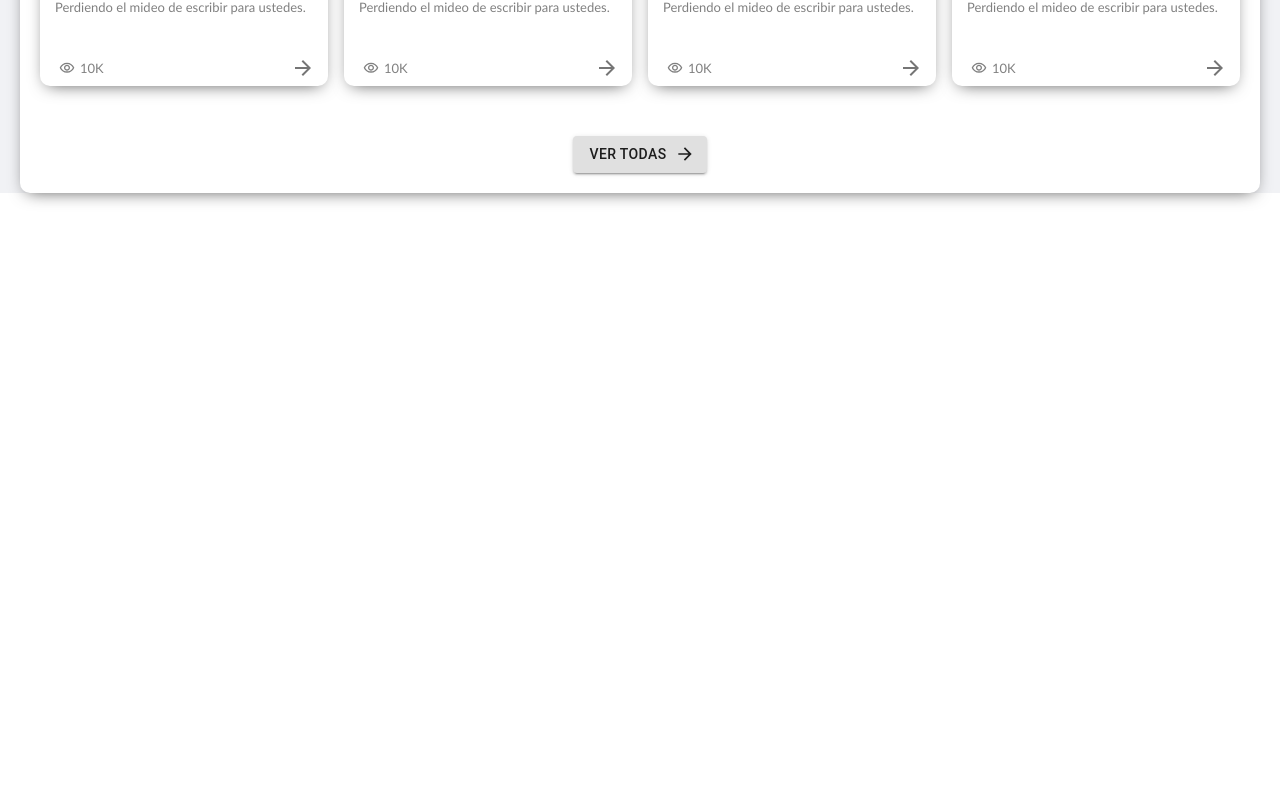
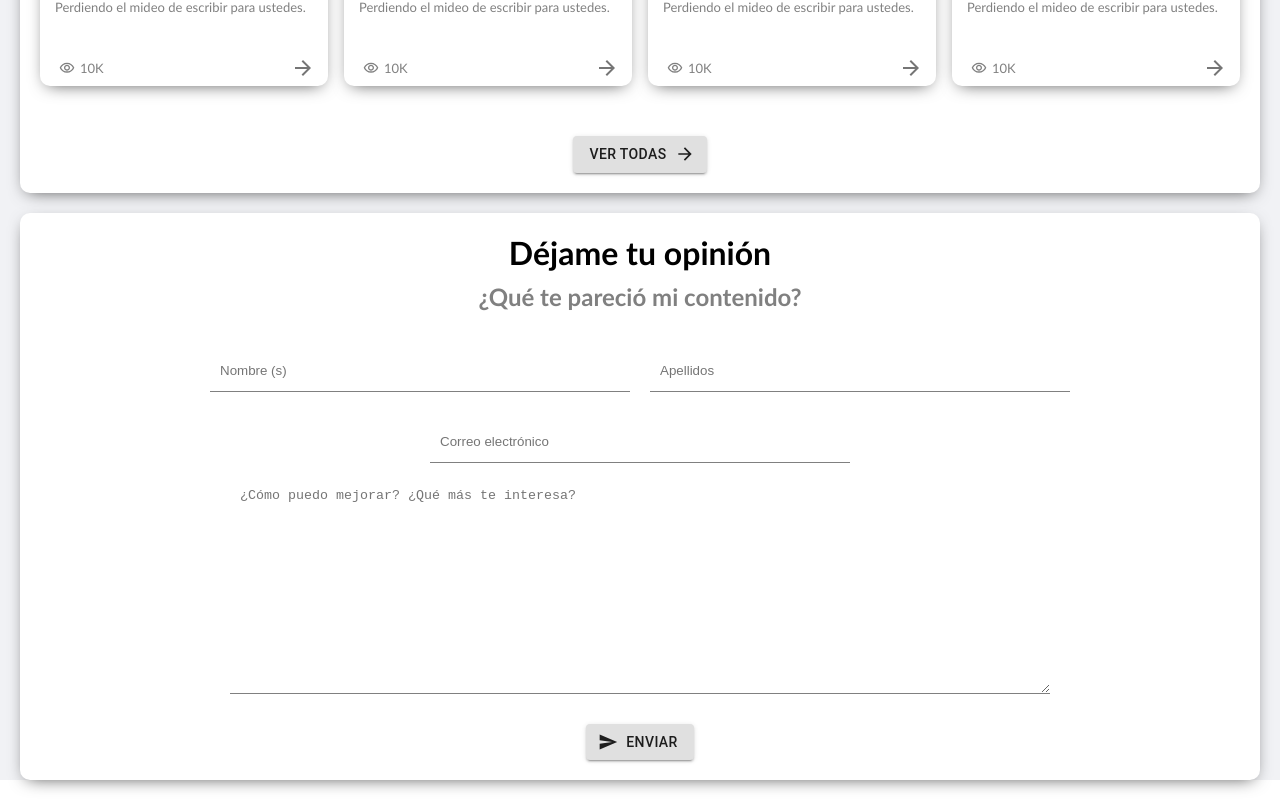
Before and after one commit to SammyGCh/chwebsite, a React (Create React App) app in the folder chwsite/: page / in a window 1280 px wide. Shown: the part 1667-2467 px from the top of the page. Before the commit the page ends 1880 px from the top, so only its background shows below. Built offline with nearby package versions, Linux system fonts and the light colour scheme.

Commit message:
Creación del componente FeedbackSender
Componente para enviar comentarios y retroalimentación.

```diff
--- /dev/null
+++ b/chwsite/src/components/home/FeedbackSender.js
@@ -0,0 +1,41 @@
+import React from 'react';
+import "../../styles/home/FeedbackSender.css";
+import Card from "../common/Card";
+import Button from '@material-ui/core/Button';
+import SendIcon from '@material-ui/icons/Send';
+
+function FeedbackSender() {
+    return (
+      <Card className="feedbackSender">
+        <div className="feedbackSender__top">
+          <h1>Déjame tu opinión</h1>
+          <h2>¿Qué te pareció mi contenido?</h2>
+        </div>
+
+        <div className="feedbackSender__center">
+          <form>
+            <div className="feedbackSender__name">
+              <input placeholder="Nombre (s)" required="true"/>
+              <input placeholder="Apellidos"/>
+            </div>
+
+            <div className="feedbackSender__email">
+              <input type="email" placeholder="Correo electrónico"/>
+            </div>
+
+            <div className="feedbackSender__comment">
+              <textarea placeholder="¿Cómo puedo mejorar? ¿Qué más te interesa?"/>
+            </div>
+          </form>
+        </div>
+
+        <div className="feedbackSender__bottom">
+          <Button variant="contained" startIcon={<SendIcon/>}>
+            Enviar
+          </Button>
+        </div>
+      </Card>
+    );
+}
+
+export default FeedbackSender
--- a/chwsite/src/components/home/Home.js
+++ b/chwsite/src/components/home/Home.js
@@ -2,12 +2,14 @@ import React from 'react';
 import "../../styles/home/Home.css";
 import Introduction from './Introduction';
 import TopPublicationsContainer from './TopPublicationsContainer';
+import FeedbackSender from './FeedbackSender';
 
 function Home() {
     return (
       <div className="home">
         <Introduction />
         <TopPublicationsContainer/>
+        <FeedbackSender/>
       </div>
     );
 }
--- /dev/null
+++ b/chwsite/src/styles/home/FeedbackSender.css
@@ -0,0 +1,91 @@
+@import "../constants.css";
+
+.feedbackSender {
+    justify-content: center;
+}
+
+.feedbackSender__top {
+    padding: 20px;
+    text-align: center;
+}
+
+.feedbackSender__top > h1{
+    font-family: var(--font-primary);
+}
+
+.feedbackSender__top > h2{
+    font-family: var(--font-primary);
+    color: gray;
+    margin-top: 10px;
+}
+
+.feedbackSender__center {
+    overflow: hidden;
+    position: relative;
+    width: 100%;
+    align-items: center;
+    justify-content: center;
+}
+
+.feedbackSender__name {
+    display: flex;
+    align-content: space-between;
+    margin: 10px;
+    align-items: center;
+    justify-content: center;
+}
+
+.feedbackSender__name > input {
+    height: 30px;
+    width: 400px;
+    background-color: transparent;
+    border:none;
+    border-bottom: 1px solid gray;
+    padding: 5px 10px;
+    outline: none;
+    margin: 10px;
+}
+
+.feedbackSender__email {
+    display: flex;
+    align-content: space-between;
+    justify-content: center;
+    align-items: center;
+}
+
+.feedbackSender__email > input {
+    height: 30px;
+    width: 400px;
+    background-color: transparent;
+    border:none;
+    border-bottom: 1px solid gray;
+    padding: 5px 10px;
+    outline: none;
+    margin: 10px;
+}
+
+.feedbackSender__comment {
+    display: flex;
+    justify-content: center;
+    margin: 10px;
+}
+
+.feedbackSender__comment > textarea {
+    width: 800px;
+    height: 200px;
+    max-height: 200px;
+    min-height: 50px;
+    min-width: 800px;
+    max-width: 800px;
+    background-color: transparent;
+    border:none;
+    border-bottom: 1px solid gray;
+    padding: 5px 10px;
+    outline: none;
+}
+
+.feedbackSender__bottom {
+    display: flex;
+    justify-content: center;
+    padding: 20px;
+}
```
